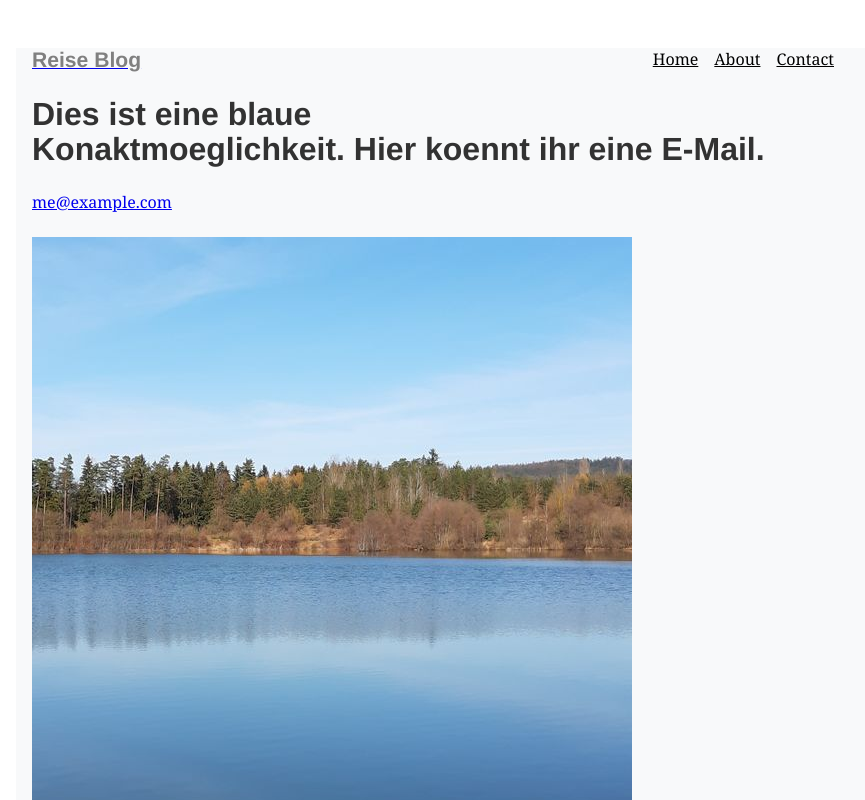
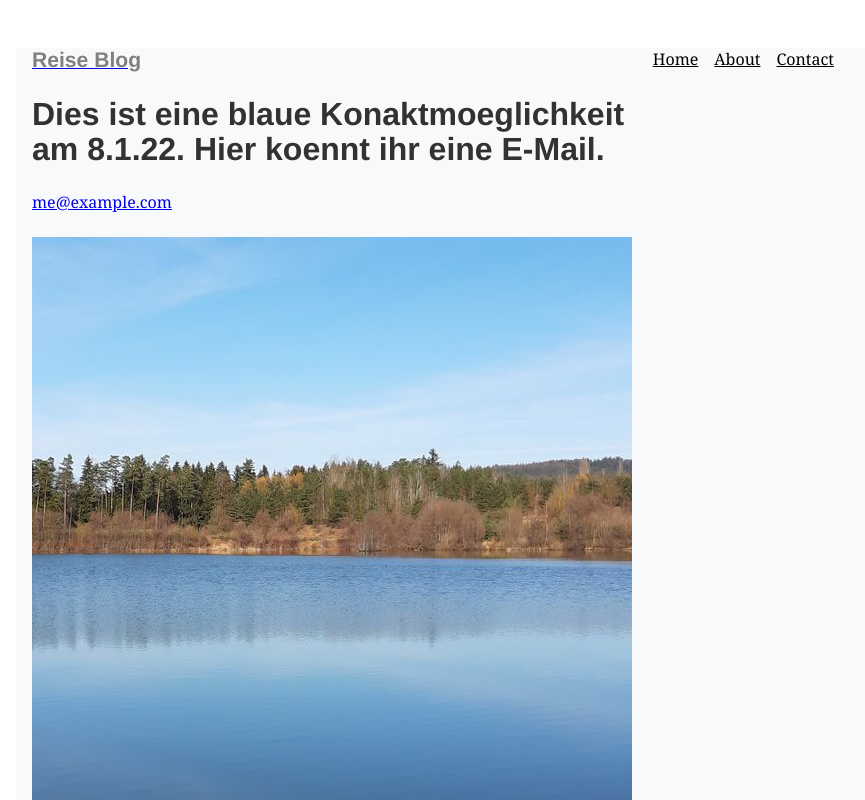
Before and after one commit to chrisneu13/gatsby3, a Gatsby site: page /contact in a window 1280 px wide. Shown: the top 800 px of the page, without its empty margins (199-1064 px from the left). Built offline with nearby package versions, Linux system fonts and the light colour scheme; Gatsby itself is replaced by a stand-in of ours.

Commit message:
jetzt mit Datum

```diff
--- a/src/pages/contact.js
+++ b/src/pages/contact.js
@@ -6,7 +6,7 @@ export default function Contact() {
   return (
       <Layout>
     <div>
-      <h1>Dies ist eine blaue Konaktmoeglichkeit. Hier koennt ihr eine E-Mail.</h1>
+      <h1>Dies ist eine blaue Konaktmoeglichkeit am 8.1.22. Hier koennt ihr eine E-Mail.</h1>
       <p>
         <a href="mailto:me@example.com">me@example.com</a>
       </p>
```
